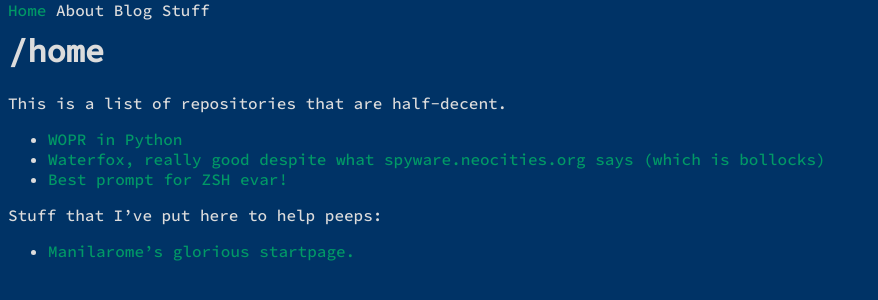
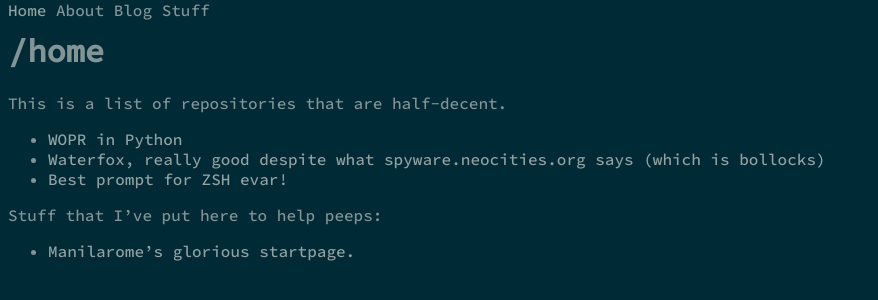
Before and after one commit to lyiriyah/lyiriyah.github.io, a Jekyll site: the page built from index.md, in a window 1280 px wide. Shown: the top 300 px of the page, without its empty margins (0-878 px from the left). Built offline with Jekyll 4.4.1, drawn with Linux system fonts in a browser that asks for light colours.

Commit message:
solarized dark colours

```diff
--- a/_sass/main.scss
+++ b/_sass/main.scss
@@ -1,19 +1,19 @@
 @import url('https://fonts.googleapis.com/css2?family=Source+Code+Pro:wght@500&display=swap');
 html {
 		font-family: 'Source Code Pro', monospace;
-		background-color: #003366;
-		color: gainsboro
+		background-color: #002b36;
+		color: #839496
 }
 
 .current {
-				color: #009966;
+				color: #93a1a1;
 				text-decoration: none
 }
 
 .nav {
 				text-decoration: none;
-				color: gainsboro;
-				background-color: #003366
+				color: #839496;
+				background-color: #002b36
 }
 .navbar {
 				position: fixed;
```
Also changed, not shown: 3 other files.
